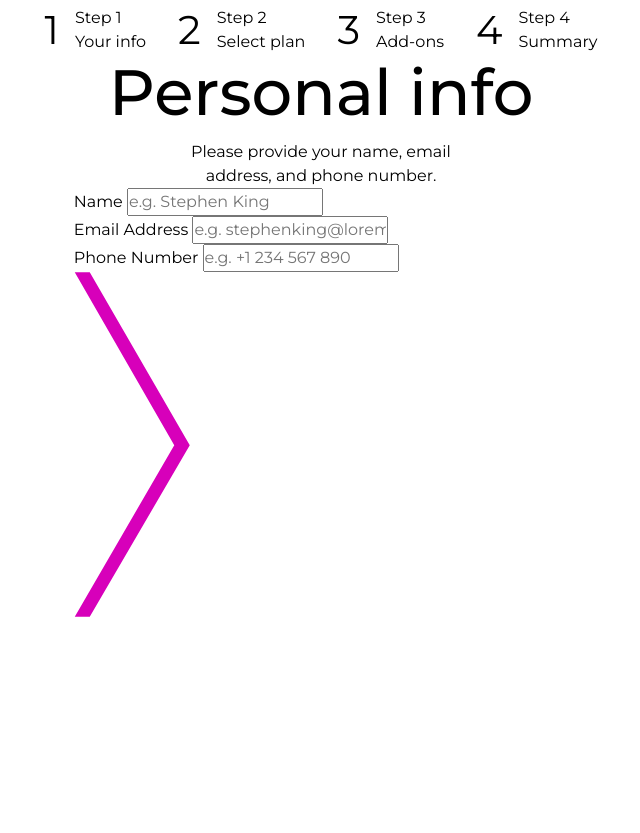
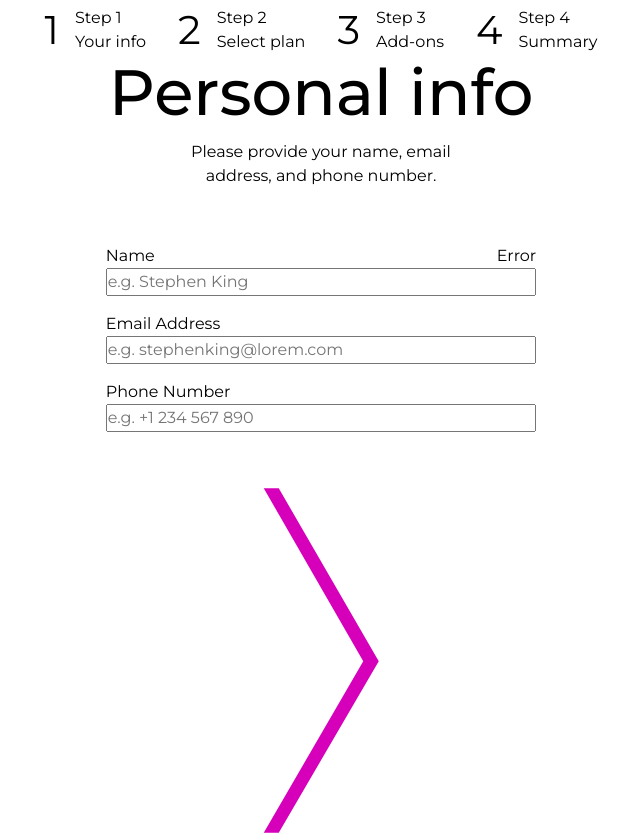
Before and after one commit to c0dehamster/multi-step-form-redesign, a SvelteKit app: page / in a window 1280 px wide. Shown: the whole page, without its empty margins (319-959 px from the left). Before the commit the page ends 800 px from the top, so only its background shows below. Built offline with nearby package versions, Linux system fonts and the light colour scheme.

Commit message:
Layout of the form (approx)

```diff
--- a/src/routes/+page.svelte
+++ b/src/routes/+page.svelte
@@ -14,7 +14,7 @@
 		<div class="input-wrapper">
 			<label for="" class="label">Name</label>
 			<input type="text" class="input" placeholder="e.g. Stephen King" />
-			<p class="error" />
+			<p class="error">Error</p>
 		</div>
 
 		<div class="input-wrapper">
@@ -45,3 +45,42 @@
 		</a>
 	</div>
 </div>
+
+<style>
+	.page {
+		display: grid;
+		justify-items: center;
+		gap: 1.5rem;
+	}
+
+	.form {
+		width: 100%;
+		padding: 2rem;
+		display: grid;
+		gap: 1rem;
+	}
+
+	.input-wrapper {
+		width: 100%;
+
+		display: grid;
+		grid-template-areas:
+			"label error"
+			"input input";
+	}
+
+	.label {
+		grid-area: label;
+	}
+
+	.error {
+		grid-area: error;
+
+		justify-self: end;
+		text-align: end;
+	}
+
+	.input {
+		grid-area: input;
+	}
+</style>
```
